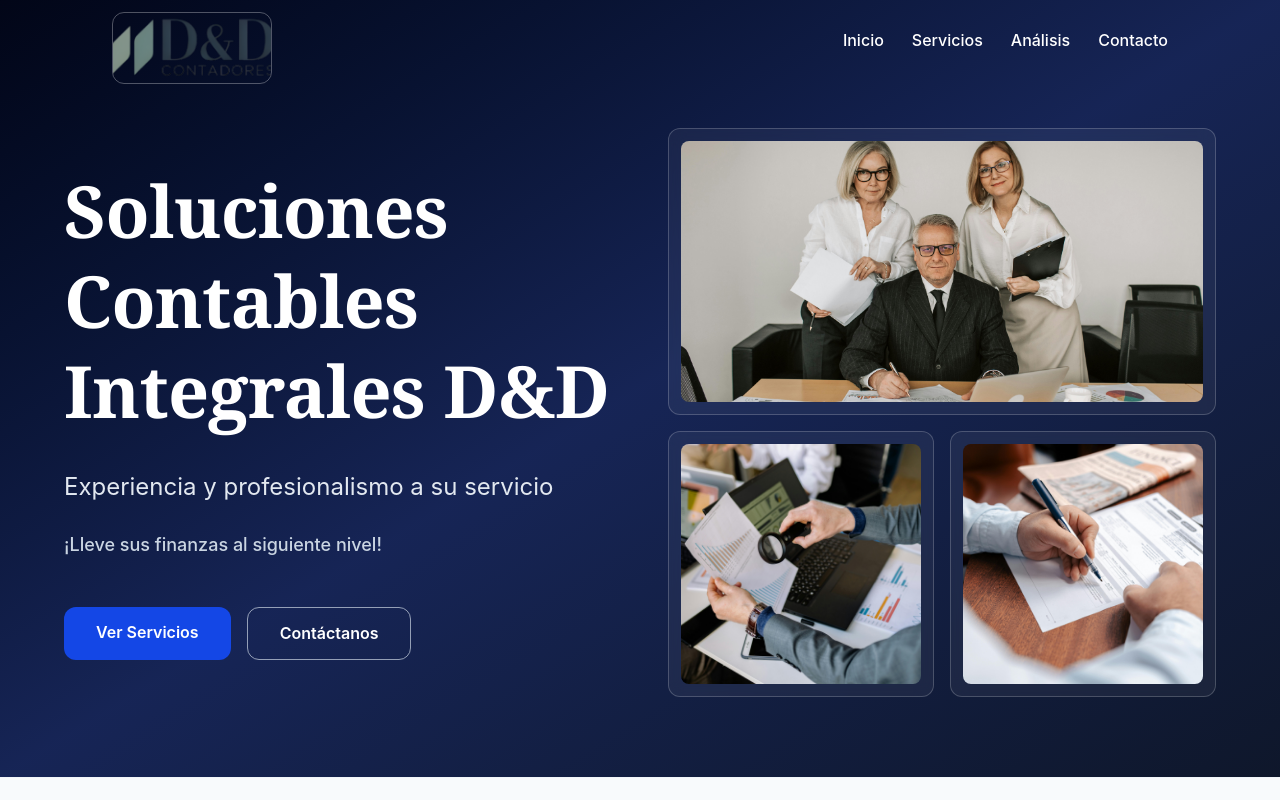
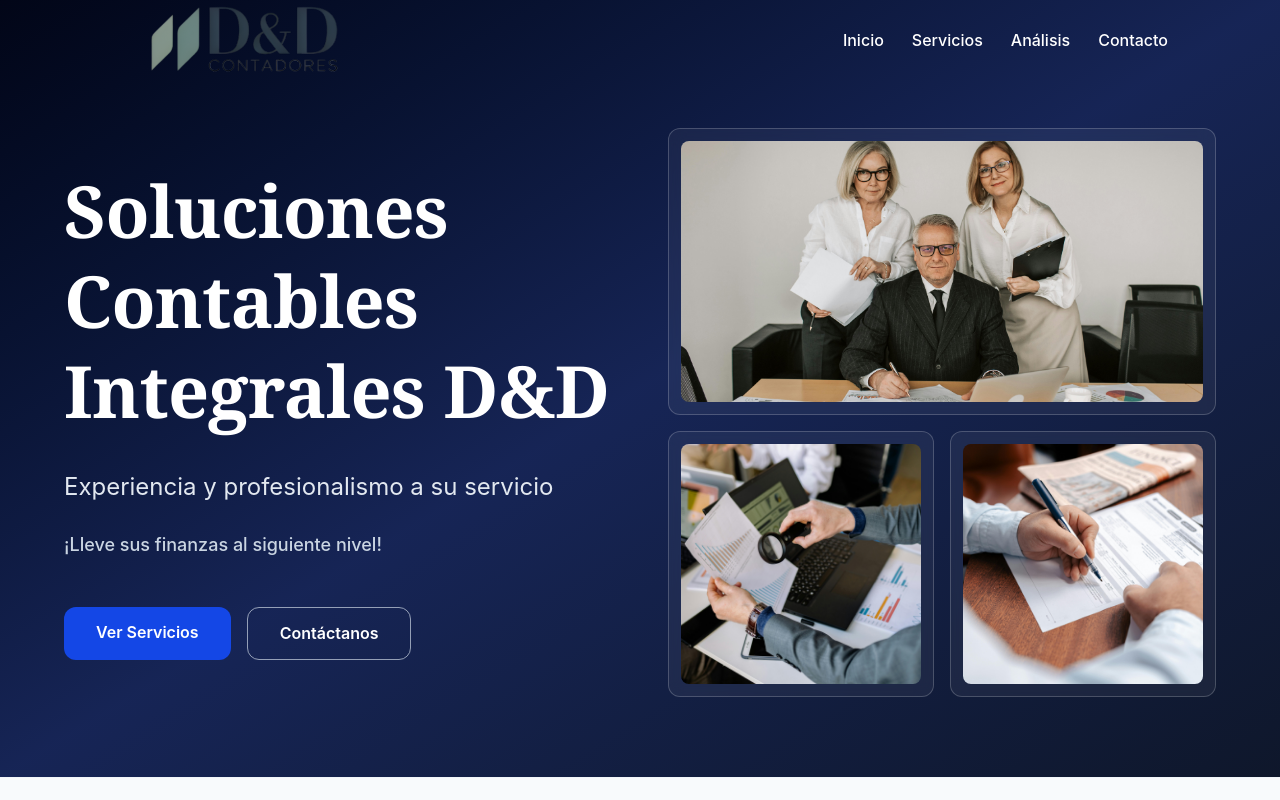
Before and after one commit to infoconsultoriadyd-coder/dydcontadores, a React (Vite) app in the folder contadores-dyd/: page / in a window 1280 px wide. Shown: the top 800 px of the page. Built offline with nearby package versions, Linux system fonts and the light colour scheme.

Commit message:
version 1.6

```diff
--- a/contadores-dyd/src/components/layout/Navbar.tsx
+++ b/contadores-dyd/src/components/layout/Navbar.tsx
@@ -61,7 +61,7 @@ export default function Navbar() {
             }}
             className={`${logoClass} inline-flex items-center`}
           >
-            <img src="/images/logo.png" alt="Logo D&D" className="h-18 w-40 object-cover rounded-xl border border-white/30 mt-4" />
+            <img src="/images/logo.png" alt="Logo D&D" className="h-12 w-auto max-w-[180px] sm:h-16 sm:max-w-[220px] md:h-20 md:max-w-none ..." />
           </a>
 
           {/* Desktop Menu */}
```
